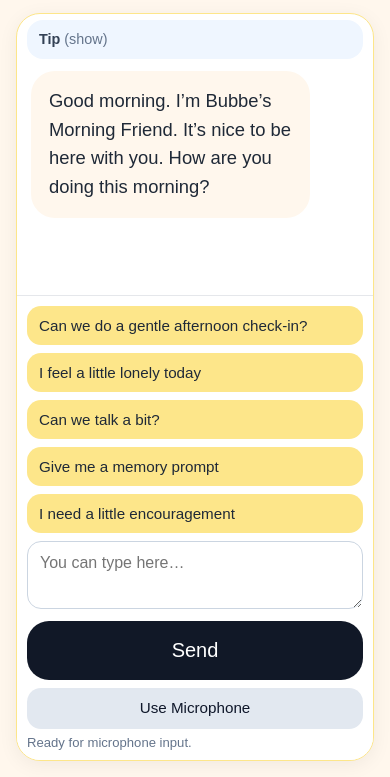
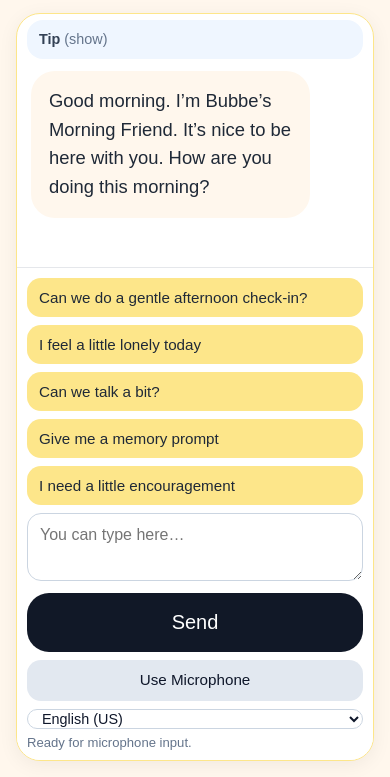
Before and after one commit to docsaper-dev/bubbes-morning-friend, a plain HTML site: page index.html in a window 390 px wide. Both pictures are taken after a click on the button "Start Conversation". Shown: the part 67-844 px from the top of the page. Drawn offline with Linux system fonts and the light colour scheme.

Commit message:
Add microphone language selector with saved preference.

```diff
--- a/index.html
+++ b/index.html
@@ -226,7 +226,7 @@
     }
     .action-row {
       display: grid;
-      grid-template-columns: 1fr auto;
+      grid-template-columns: 1fr auto auto;
       gap: 8px;
       align-items: stretch;
     }
@@ -249,6 +249,15 @@
       margin-top: 6px;
       min-height: 1.1em;
     }
+    .mic-language {
+      border: 1px solid #cbd5e1;
+      border-radius: 14px;
+      background: #fff;
+      color: #0f172a;
+      font-size: 0.9rem;
+      padding: 0 10px;
+      min-width: 120px;
+    }
     @media (max-width: 640px) {
       h1 { font-size: 1.8rem; }
       .sub { font-size: 1.08rem; }
@@ -260,7 +269,7 @@
       .prompt { font-size: 0.95rem; }
       textarea { font-size: 1rem; }
       .action-row { grid-template-columns: 1fr; }
-      .mic-btn { width: 100%; }
+      .mic-btn, .mic-language { width: 100%; }
     }
   </style>
 </head>
@@ -298,6 +307,20 @@
           <div class="action-row">
             <button type="button" class="primary" id="sendBtn" onclick="sendTyped()">Send</button>
             <button type="button" class="mic-btn" id="micBtn" onclick="toggleMic()">Use Microphone</button>
+            <select id="micLanguage" class="mic-language" onchange="updateMicLanguage()">
+              <option value="en-US">English (US)</option>
+              <option value="en-GB">English (UK)</option>
+              <option value="es-ES">Spanish</option>
+              <option value="fr-FR">French</option>
+              <option value="de-DE">German</option>
+              <option value="it-IT">Italian</option>
+              <option value="pt-BR">Portuguese (BR)</option>
+              <option value="he-IL">Hebrew</option>
+              <option value="ru-RU">Russian</option>
+              <option value="ar-SA">Arabic</option>
+              <option value="zh-CN">Chinese (Mandarin)</option>
+              <option value="ja-JP">Japanese</option>
+            </select>
           </div>
           <div class="mic-status" id="micStatus"></div>
         </div>
@@ -315,6 +338,7 @@
     const SpeechRecognition = window.SpeechRecognition || window.webkitSpeechRecognition;
 
     const TIP_STORAGE_KEY = "bmf_tip_open";
+    const MIC_LANG_STORAGE_KEY = "bmf_mic_lang";
     const DEFAULT_SUGGESTIONS = [
       "I feel a little lonely today",
       "Can we talk a bit?",
@@ -441,6 +465,8 @@
       if (sendBtn) sendBtn.disabled = on;
       const micBtn = document.getElementById("micBtn");
       if (micBtn) micBtn.disabled = on || !micSupported;
+      const micLanguage = document.getElementById("micLanguage");
+      if (micLanguage) micLanguage.disabled = on || micListening || !micSupported;
     }
 
     function setMicStatus(text) {
@@ -454,6 +480,8 @@
       micBtn.classList.toggle("listening", micListening);
       micBtn.textContent = micListening ? "Stop Listening" : "Use Microphone";
       micBtn.disabled = busy || !micSupported;
+      const micLanguage = document.getElementById("micLanguage");
+      if (micLanguage) micLanguage.disabled = busy || micListening || !micSupported;
     }
 
     function initMic() {
@@ -466,7 +494,7 @@
 
       micSupported = true;
       recognition = new SpeechRecognition();
-      recognition.lang = "en-US";
+      recognition.lang = localStorage.getItem(MIC_LANG_STORAGE_KEY) || "en-US";
       recognition.interimResults = true;
       recognition.maxAlternatives = 1;
       recognition.continuous = false;
@@ -512,6 +540,7 @@
 
       setMicStatus("Ready for microphone input.");
       updateMicButton();
+      updateMicLanguage();
     }
 
     function toggleMic() {
@@ -522,6 +551,22 @@
       }
       setMicStatus("Starting microphone…");
       recognition.start();
+    }
+
+    function updateMicLanguage() {
+      const micLanguage = document.getElementById("micLanguage");
+      if (!micLanguage) return;
+
+      const saved = localStorage.getItem(MIC_LANG_STORAGE_KEY);
+      if (saved && micLanguage.value !== saved) {
+        micLanguage.value = saved;
+      }
+
+      const selected = micLanguage.value || "en-US";
+      if (recognition) {
+        recognition.lang = selected;
+      }
+      localStorage.setItem(MIC_LANG_STORAGE_KEY, selected);
     }
 
     function initTipState() {
```
